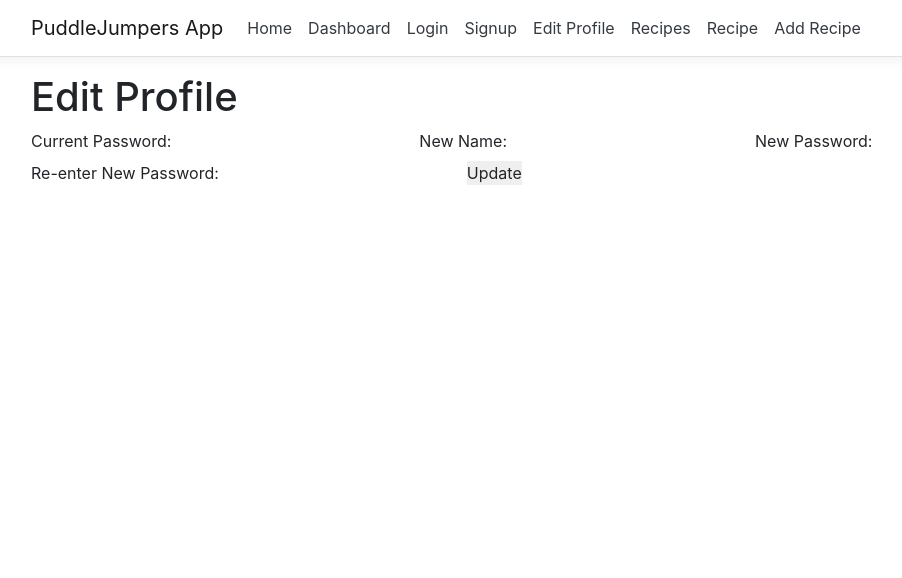
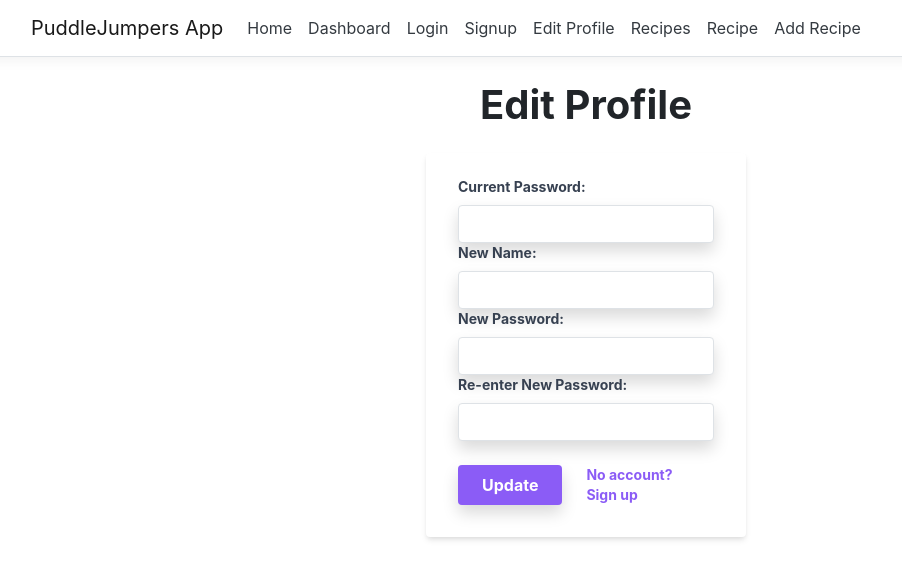
Before and after one commit to KrisztinaPap/Capstone_project, a React (Create React App) app in the folder frontend/: page /profile in a window 1280 px wide. Shown: the top 578 px of the page, without its empty margins (54-956 px from the left). Built offline with nearby package versions, Linux system fonts and the light colour scheme.

Commit message:
[F]style: Styled edit user profile form

```diff
--- a/frontend/src/components/Profile.js
+++ b/frontend/src/components/Profile.js
@@ -3,36 +3,59 @@ import React from 'react';
 const Profile = () => {
   return (
     <>
-      <h1>Edit Profile</h1>
+      <div className="container">
+        <div className="block text-center my-4">
+          <h1 className="font-bold">Edit Profile</h1>
+        </div>
+        <div className="w-full max-w-xs mx-auto">
+          <form className="bg-white shadow-md rounded px-8 pt-6 pb-8 mb-4">
 
-      <form>
-        <label htmlFor="password">Current Password:</label>
+            <div>
+              <label htmlFor="password" className="block text-gray-700 text-sm font-bold mb-2">Current Password:</label>
               <input
+                className="shadow appearance-none border rounded w-full py-2 px-3 text-gray-700 leading-tight focus:outline-none focus:shadow-outline"
                 type="text"
                 id="password"
               />
-
-        <label htmlFor="name">New Name:</label>
+            </div>
+            <div>
+              <label htmlFor="name" className="block text-gray-700 text-sm font-bold mb-2">New Name:</label>
               <input
+                className="shadow appearance-none border rounded w-full py-2 px-3 text-gray-700 leading-tight focus:outline-none focus:shadow-outline"
                 type="text"
                 id="name"
               />
-
-        <label htmlFor="newPassword">New Password:</label>
+            </div>
+            <div>
+              <label htmlFor="newPassword" className="block text-gray-700 text-sm font-bold mb-2">New Password:</label>
               <input
+                className="shadow appearance-none border rounded w-full py-2 px-3 text-gray-700 leading-tight focus:outline-none focus:shadow-outline"
                 type="text"
                 id="newPassword"
               />
-
-        <label htmlFor="newPassword2">Re-enter New Password:</label>
+            </div>
+            <div className="mb-6">
+              <label htmlFor="newPassword2" className="block text-gray-700 text-sm font-bold mb-2">Re-enter New Password:</label>
               <input
+                className="shadow appearance-none border rounded w-full py-2 px-3 text-gray-700 leading-tight focus:outline-none focus:shadow-outline"
                 type="text"
                 id="newPassword2"
               />
+            </div>
+            <div className="flex items-center justify-between">
+              <button
+                className="bg-purple-500 hover:bg-purple-700 text-white font-bold py-2 px-4 rounded focus:outline-none focus:shadow-outline shadow"
+                type="submit">
+                Update
+            </button>
+              <a class="inline-block align-baseline font-bold text-sm text-purple-500 hover:text-purple-600 ml-4 mr-3" href="/signup">
+                No account? Sign up
+            </a>
+            </div>
 
-        <input type="submit" value="Update" />
           </form>
-
+        </div>
+        </div>
     </>
   );
 }
```
Lines whose indentation alone changed are shown as unchanged.
